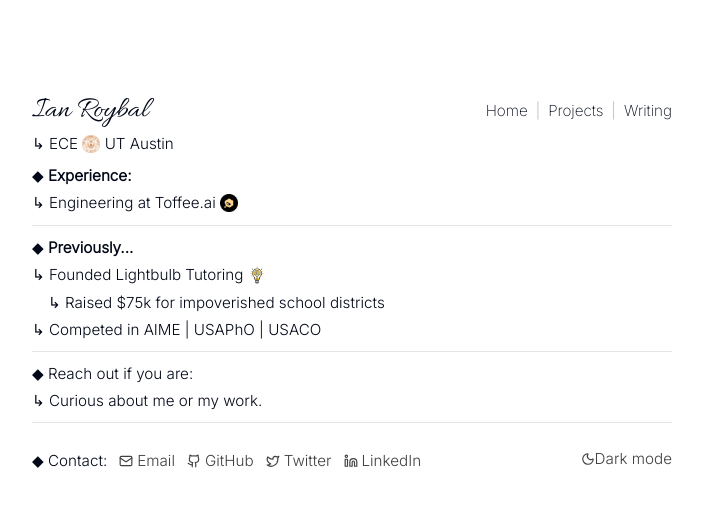
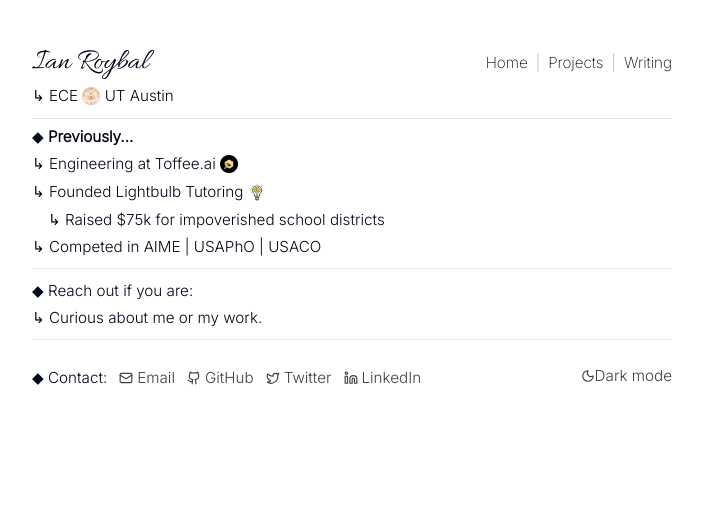
Before and after one commit to ir272/ianroybal-portfolio, a Next.js app: page / in a window 1280 px wide. Shown: the top 506 px of the page, without its empty margins (288-991 px from the left). Built offline with nearby package versions, Linux system fonts and the light colour scheme.

Commit message:
content: reorganized home page contents

```diff
--- a/app/page.tsx
+++ b/app/page.tsx
@@ -33,7 +33,7 @@ export default function Home() {
   return (
     <main className="relative">
       <div className="relative z-10 mx-auto max-w-screen-sm px-4 sm:px-0">
-        <div className="pt-16 sm:pt-24" />
+        <div className="pt-8 sm:pt-12" />
 
         <PageHeader
           currentPage="home"
@@ -44,17 +44,12 @@ export default function Home() {
           }
         />
 
-        {/* Experience */}
-        <div className="text-sm sm:text-[0.95rem] leading-tight space-y-2">
-          <div>◆ <span className="font-bold">Experience:</span></div>
-          <div>↳ Engineering at <a href="https://toffee.ai/" target="_blank" rel="noreferrer" className="hover-underline-nudge">Toffee.ai</a> <Logo src="/toffee.png" alt="Toffee.ai" /></div>
-        </div>
-
-        <div className="my-3 border-t border-neutral-200 dark:border-neutral-700" />
+        <div className="my-2 border-t border-neutral-200 dark:border-neutral-700" />
 
         {/* Accomplishments */}
         <div className="text-sm sm:text-[0.95rem] leading-tight space-y-2">
           <div>◆ <span className="font-bold">Previously...</span></div>
+          <div>↳ Engineering at <a href="https://toffee.ai/" target="_blank" rel="noreferrer" className="hover-underline-nudge">Toffee.ai</a> <Logo src="/toffee.png" alt="Toffee.ai" /></div>
           <div>↳ Founded <a href="https://www.instagram.com/lightbulb_tut/" target="_blank" rel="noreferrer" className="hover-underline-nudge">Lightbulb Tutoring</a> <Logo src="/lbt.png" alt="Lightbulb Tutoring" /></div>
           <div className="ml-4">↳ Raised $75k for <a href="https://www.youtube.com/watch?v=R3s4H16X9VA" target="_blank" rel="noreferrer" className="hover-underline-nudge">impoverished school districts</a></div>
           <div>↳ Competed in AIME | USAPhO | USACO</div>
```
